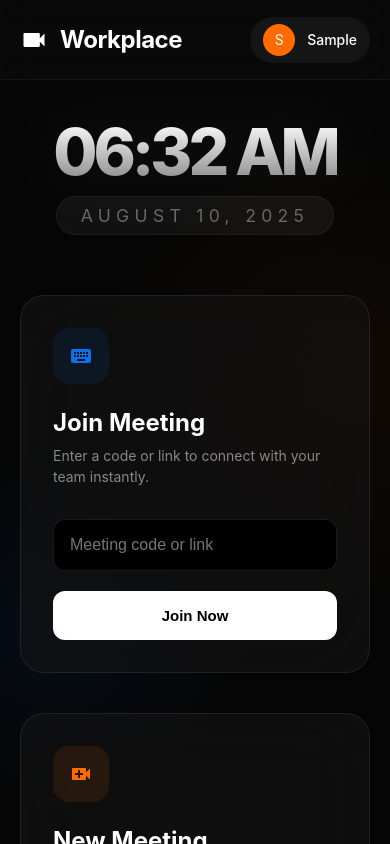
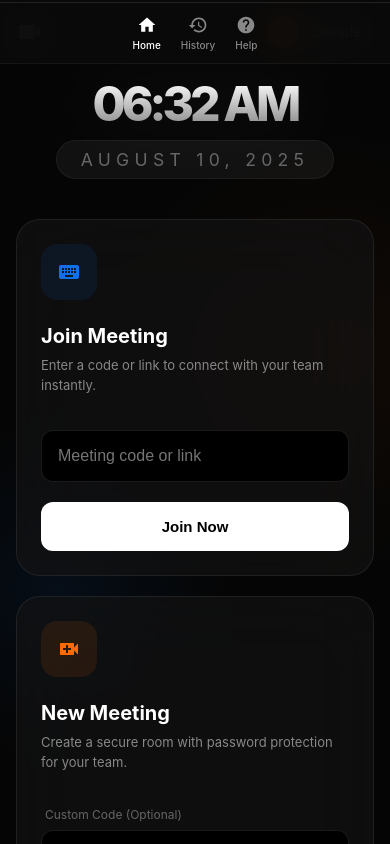
Before and after one commit to Raj72620/Video-Conference-app, a React (Create React App) app in the folder frontend/: page /home in a window 390 px wide. Shown: the top 844 px of the page. Built offline with nearby package versions, Linux system fonts and the light colour scheme; sample sign-in values are in the browser's storage.

Commit message:
responsive design

```diff
--- a/frontend/src/App.css
+++ b/frontend/src/App.css
@@ -135,18 +135,23 @@
 /* Responsive adjustments */
 @media (max-width: 768px) {
   .landingNav {
-    padding: 1.5rem;
+    padding: 1rem;
+    flex-direction: column;
+    gap: 1rem;
   }
 
   .landingMainContainer {
     flex-direction: column;
     text-align: center;
-    padding: 0 2rem;
-    justify-content: center;
+    padding: 2rem;
+    justify-content: flex-start;
+    height: auto;
+    min-height: calc(100vh - 140px);
   }
 
   .heroTitle {
     font-size: 2.5rem;
+    margin-top: 2rem;
   }
 
   .heroSubtitle {
@@ -154,11 +159,17 @@
   }
 
   .navlist {
-    gap: 1rem;
+    gap: 0.8rem;
+    flex-wrap: wrap;
+    justify-content: center;
+    width: 100%;
   }
 
   .navButton {
-    padding: 0.5rem 1rem;
+    padding: 0.6rem 1.2rem;
     font-size: 0.9rem;
+    width: 100%;
+    /* Full width buttons for ease of tap */
+    max-width: 200px;
   }
 }
--- a/frontend/src/pages/VideoMeet.jsx
+++ b/frontend/src/pages/VideoMeet.jsx
@@ -38,7 +38,8 @@ import {
     Close as CloseIcon,
     Send as SendIcon,
     ExpandLess as ExpandLessIcon,
-    FiberManualRecord as RecordIcon
+    FiberManualRecord as RecordIcon,
+    PowerSettingsNew as PowerIcon
 } from '@mui/icons-material';
 import styles from "../styles/videoComponent.module.css";
 import server from '../environment';
@@ -1329,14 +1330,34 @@ export default function VideoMeetComponent() {
                         <div className={styles.endCallWrapper}>
                             {isHost && (
                                 <Tooltip title="End Meeting for All" arrow>
+                                    <Box>
                                         <Button
                                             onClick={handleEndMeetingForAll}
                                             variant="contained"
                                             color="error"
-                                        sx={{ mr: 2, borderRadius: 10, px: 3, fontWeight: 'bold' }}
+                                            sx={{
+                                                mr: 2,
+                                                borderRadius: 10,
+                                                px: 3,
+                                                fontWeight: 'bold',
+                                                display: { xs: 'none', sm: 'flex' }
+                                            }}
                                         >
                                             End Meeting
                                         </Button>
+                                        <IconButton
+                                            onClick={handleEndMeetingForAll}
+                                            className={styles.controlButton}
+                                            sx={{
+                                                background: '#ef4444',
+                                                '&:hover': { background: '#dc2626' },
+                                                display: { xs: 'flex', sm: 'none' },
+                                                mr: 1
+                                            }}
+                                        >
+                                            <PowerIcon />
+                                        </IconButton>
+                                    </Box>
                                 </Tooltip>
                             )}
 
--- a/frontend/src/pages/home.jsx
+++ b/frontend/src/pages/home.jsx
@@ -229,13 +229,13 @@ function HomeComponent() {
 
         <div className={styles.navLinks}>
           <div className={`${styles.navItem} ${styles.active}`}>
-            <HomeIcon fontSize="small" /> Home
+            <HomeIcon fontSize="small" /> <span>Home</span>
           </div>
           <div className={styles.navItem} onClick={handleHistoryOpen}>
-            <HistoryIcon fontSize="small" /> History
+            <HistoryIcon fontSize="small" /> <span>History</span>
           </div>
           <div className={styles.navItem} onClick={() => alert("Help Center coming soon")}>
-            <HelpIcon fontSize="small" /> Help
+            <HelpIcon fontSize="small" /> <span>Help</span>
           </div>
         </div>
 
--- a/frontend/src/styles/home.module.css
+++ b/frontend/src/styles/home.module.css
@@ -291,18 +291,67 @@
     .actionCards {
         flex-direction: column;
         align-items: center;
+        gap: 20px;
     }
 
     .timeDisplay {
-        font-size: 4rem;
+        font-size: 3.5rem;
     }
 
     .navbar {
-        padding: 0 20px;
+        padding: 0 16px;
+        height: 64px;
+    }
+
+    .logo span {
+        display: none;
     }
 
     .navLinks {
-        display: none;
-        /* Simplify for mobile for now or sidebar */
+        display: flex;
+        gap: 20px;
+        position: fixed;
+        bottom: 0;
+        left: 0;
+        width: 100%;
+        background: rgba(10, 10, 10, 0.95);
+        backdrop-filter: blur(20px);
+        padding: 12px 0;
+        justify-content: center;
+        border-top: 1px solid rgba(255, 255, 255, 0.1);
+        z-index: 90;
+    }
+
+    .navItem {
+        flex-direction: column;
+        gap: 4px;
+        font-size: 10px;
+    }
+
+    .mainContent {
+        padding: 80px 16px 100px;
+        /* Added bottom padding for bottom nav */
+    }
+
+    .card {
+        padding: 24px;
+    }
+
+    .clockSection {
+        margin-bottom: 40px;
     }
 }
+
+@media (max-width: 480px) {
+    .timeDisplay {
+        font-size: 3rem;
+    }
+
+    .cardTitle {
+        font-size: 20px;
+    }
+
+    .cardDesc {
+        font-size: 13px;
+    }
+}
--- a/frontend/src/styles/videoComponent.module.css
+++ b/frontend/src/styles/videoComponent.module.css
@@ -503,6 +503,13 @@
 }
 
 @media (max-width: 768px) {
+    .meetVideoContainer {
+        overflow-y: auto;
+        height: 100vh;
+        -webkit-overflow-scrolling: touch;
+        /* Smooth scroll for iOS */
+    }
+
     .chatRoom {
         width: 100%;
         right: -100%;
@@ -511,12 +518,18 @@
     .draggableSelfView {
         width: 180px;
         height: 135px;
+        bottom: 80px;
+        /* Avoid overlap with controls */
+        top: auto;
+        /* Allow repositioning */
     }
 
     .floatingControls {
         bottom: 20px;
         padding: 12px 16px;
         gap: 8px;
+        width: 90%;
+        justify-content: space-around;
     }
 
     .controlButton {
@@ -529,13 +542,31 @@
         height: 48px !important;
     }
 
+    .conferenceView {
+        display: flex;
+        flex-direction: column;
+        height: auto;
+        min-height: 100%;
+        padding-bottom: 100px;
+        /* Space for controls */
+    }
+
+    .remoteVideoContainer {
+        width: 100%;
+        min-height: 250px;
+        aspect-ratio: 4/3;
+    }
+
+    /* Override grid logic for mobile to simple stack */
+    .conferenceView[data-grid="1"],
+    .conferenceView[data-grid="2"],
     .conferenceView[data-grid="3"],
     .conferenceView[data-grid="4"],
     .conferenceView[data-grid="5"],
     .conferenceView[data-grid="6"] {
-        grid-template-columns: 1fr;
-        grid-template-rows: auto;
-        gap: 10px;
+        display: flex;
+        flex-direction: column;
+        gap: 16px;
     }
 }
 
```
Lines whose indentation alone changed are shown as unchanged.
